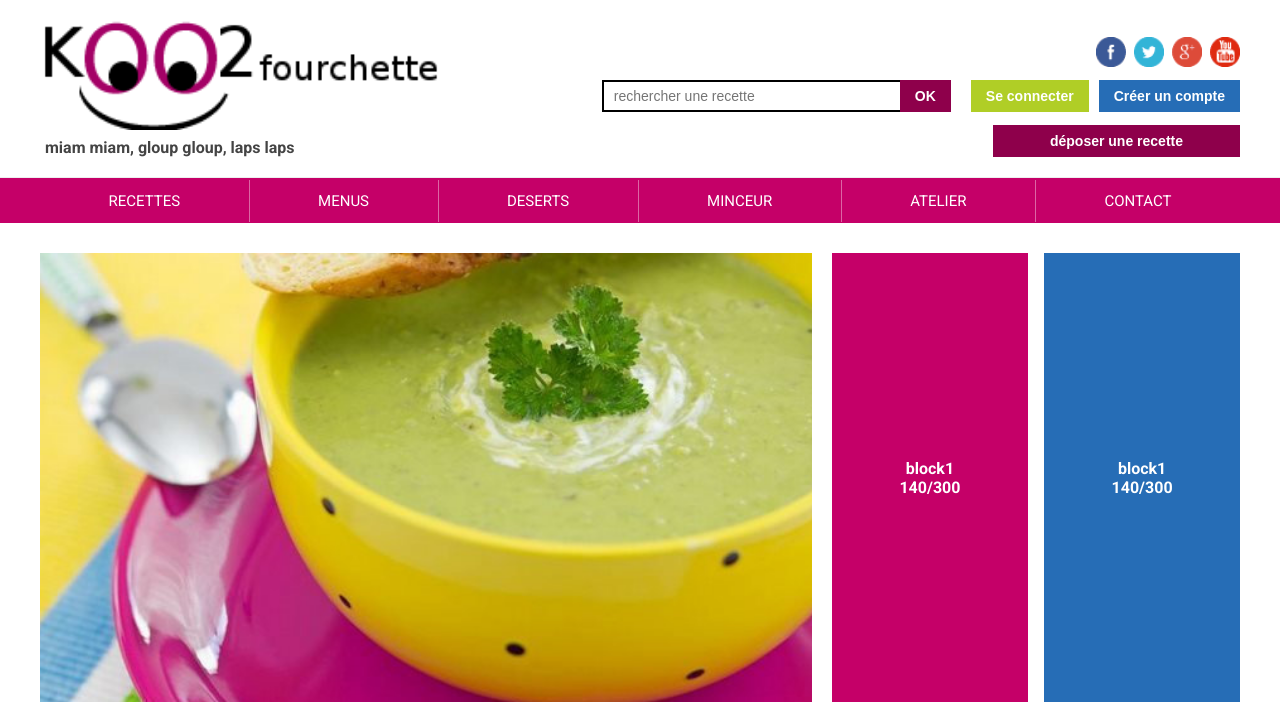
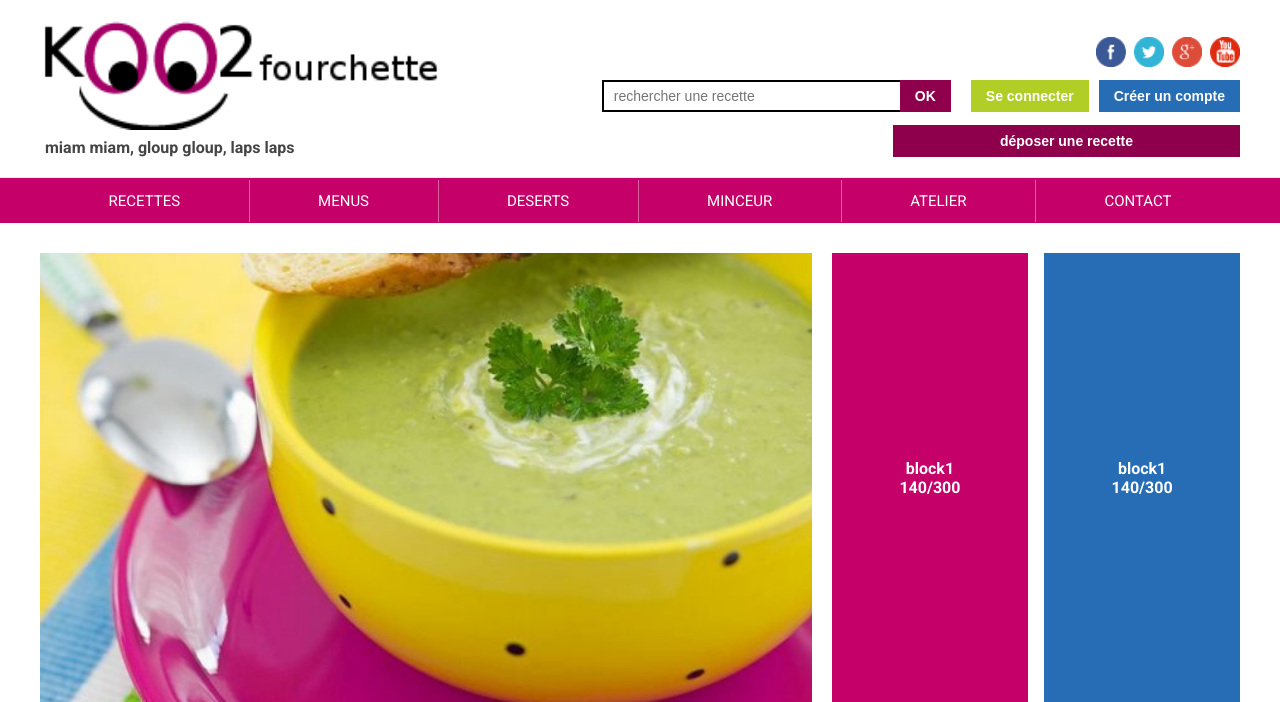
Before and after one commit to Kowayz/Koo2fourchette, a PHP site: page / in a window 1280 px wide. Shown: the top 702 px of the page. Run offline with PHP 8.4, Linux system fonts and the light colour scheme; data comes from the database, SQL or seed files in the repository.

Commit message:
fix interface

```diff
--- a/style.css
+++ b/style.css
@@ -149,7 +149,7 @@ body {
     background-color: var(--couleur-magenta-fonce);
     color: white;
     text-decoration: none;
-    padding: 0 57px;
+    padding: 0 107px;
     height: 32px;
     line-height: 32px;
     font-weight: bold;
```
